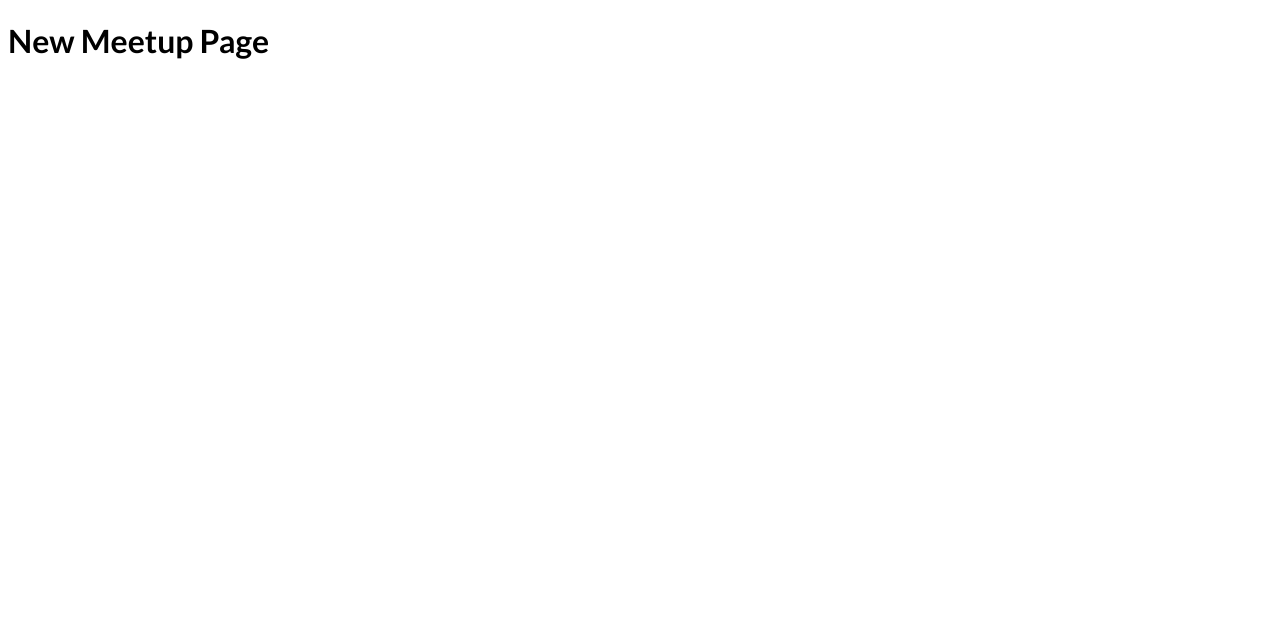
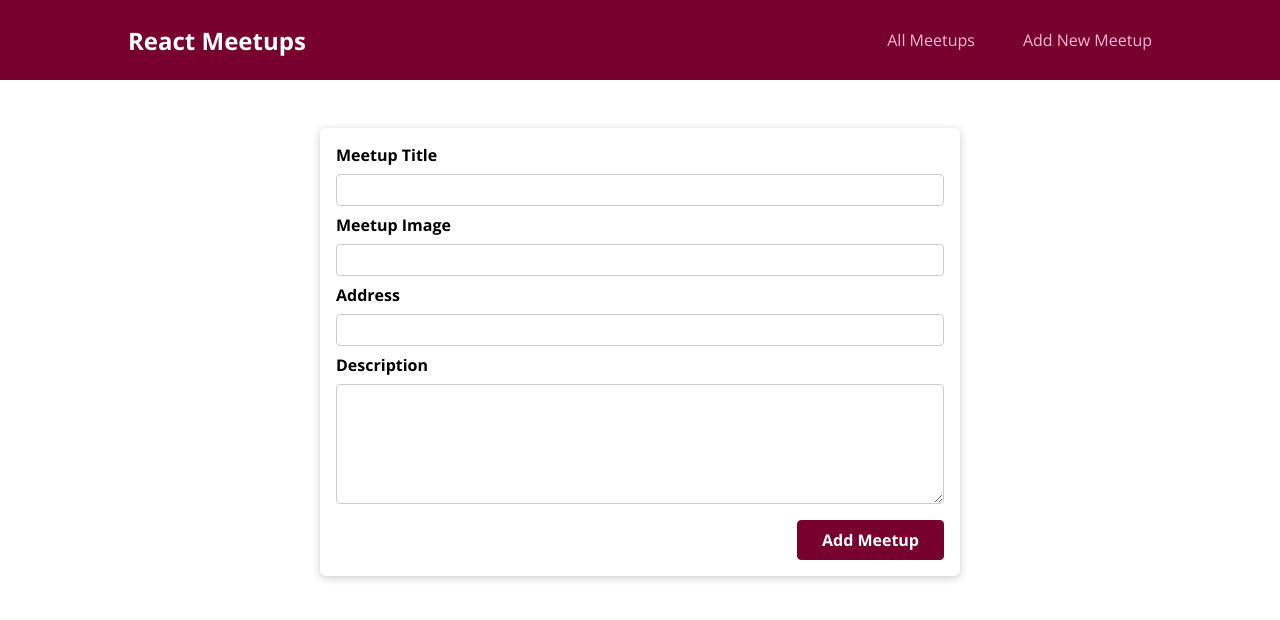
Before and after one commit to Vahidpro/metups, a Next.js app: page /new-meetup in a window 1280 px wide. Shown: the top 620 px of the page. Built offline with nearby package versions, Linux system fonts and the light colour scheme.

Commit message:
Added Detail page

```diff
--- a/components/layout/MainNavigation.js
+++ b/components/layout/MainNavigation.js
@@ -1,17 +1,17 @@
-import classes from './MainNavigation.module.css';
+import Link from "next/link";
+import classes from "./MainNavigation.module.css";
 
 function MainNavigation() {
-
 	return (
 		<header className={classes.header}>
 			<div className={classes.logo}>React Meetups</div>
 			<nav>
 				<ul>
 					<li>
-            <Link to='/'>All Meetups</Link>
+						<Link href="/">All Meetups</Link>
 					</li>
 					<li>
-            <Link to='/new-meetup'>Add New Meetup</Link>
+						<Link href="/new-meetup">Add New Meetup</Link>
 					</li>
 				</ul>
 			</nav>
--- a/components/layout/MainNavigation.module.css
+++ b/components/layout/MainNavigation.module.css
@@ -9,7 +9,7 @@
 }
 
 .logo {
-  font-size: 2rem;
+	font-size: 1.5rem;
 	color: white;
 	font-weight: bold;
 }
@@ -28,7 +28,7 @@
 
 .header a {
 	text-decoration: none;
-  font-size: 1.5rem;
+	font-size: 1rem;
 	color: #fcb8d2;
 }
 
--- a/pages/_app.js
+++ b/pages/_app.js
@@ -1,7 +1,13 @@
-import '../styles/globals.css'
+import Layout from "../components/layout/Layout";
+import "../styles/globals.css";
 
 function MyApp({ Component, pageProps }) {
-  return <Component {...pageProps} />
+	return (
+		<Layout>
+			{" "}
+			<Component {...pageProps} />
+		</Layout>
+	);
 }
 
-export default MyApp
+export default MyApp;
--- a/pages/new-meetup/index.js
+++ b/pages/new-meetup/index.js
@@ -1,5 +1,10 @@
+import NewMeetupForm from "../../components/meetups/NewMeetupForm";
+
 function Homepage() {
-	return <h1>New Meetup Page</h1>;
+	function addMeetupHandler(enterdMeetupData) {
+		console.log(enterdMeetupData);
+	}
+	return <NewMeetupForm onAddMeetup={addMeetupHandler}></NewMeetupForm>;
 }
 
 export default Homepage;
--- a/styles/globals.css
+++ b/styles/globals.css
@@ -1,11 +1,12 @@
-@import url('https://fonts.googleapis.com/css2?family=Lato:wght@700&family=Open+Sans:wght@400;700&display=swap');
+@import url("https://fonts.googleapis.com/css2?family=Lato:wght@700&family=Open+Sans:wght@400;700&display=swap");
 
 * {
-  box-sizing: border-box;
+	box-sizing: border-box;
 }
 
 body {
-  font-family: 'Open Sans', 'Lato', sans-serif;
+	font-family: "Open Sans", "Lato", sans-serif;
+	margin: 0;
 }
 
 h1,
@@ -14,5 +15,5 @@ h3,
 h4,
 h5,
 h6 {
-  font-family: 'Lato', sans-serif;
+	font-family: "Lato", sans-serif;
 }
```
Also changed, not shown: components/meetups/MeetupDetail.js (added, +17 -0 lines), components/meetups/MeetupDetail.module.css (added, +7 -0 lines), components/meetups/MeetupItem.js (+8 -3 lines), pages/[meetupld]/index.js (+12 -3 lines). Lines whose indentation alone changed are shown as unchanged.
